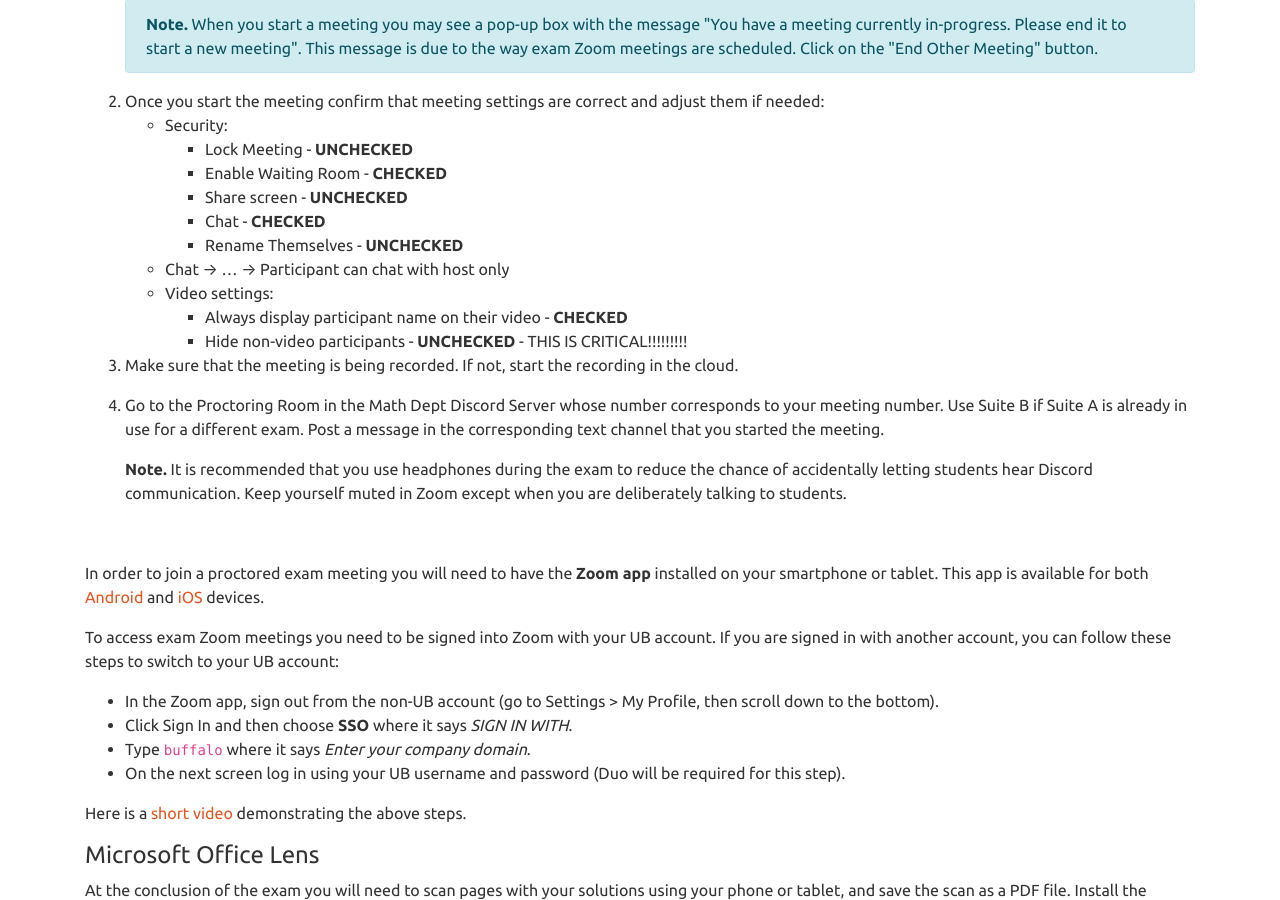
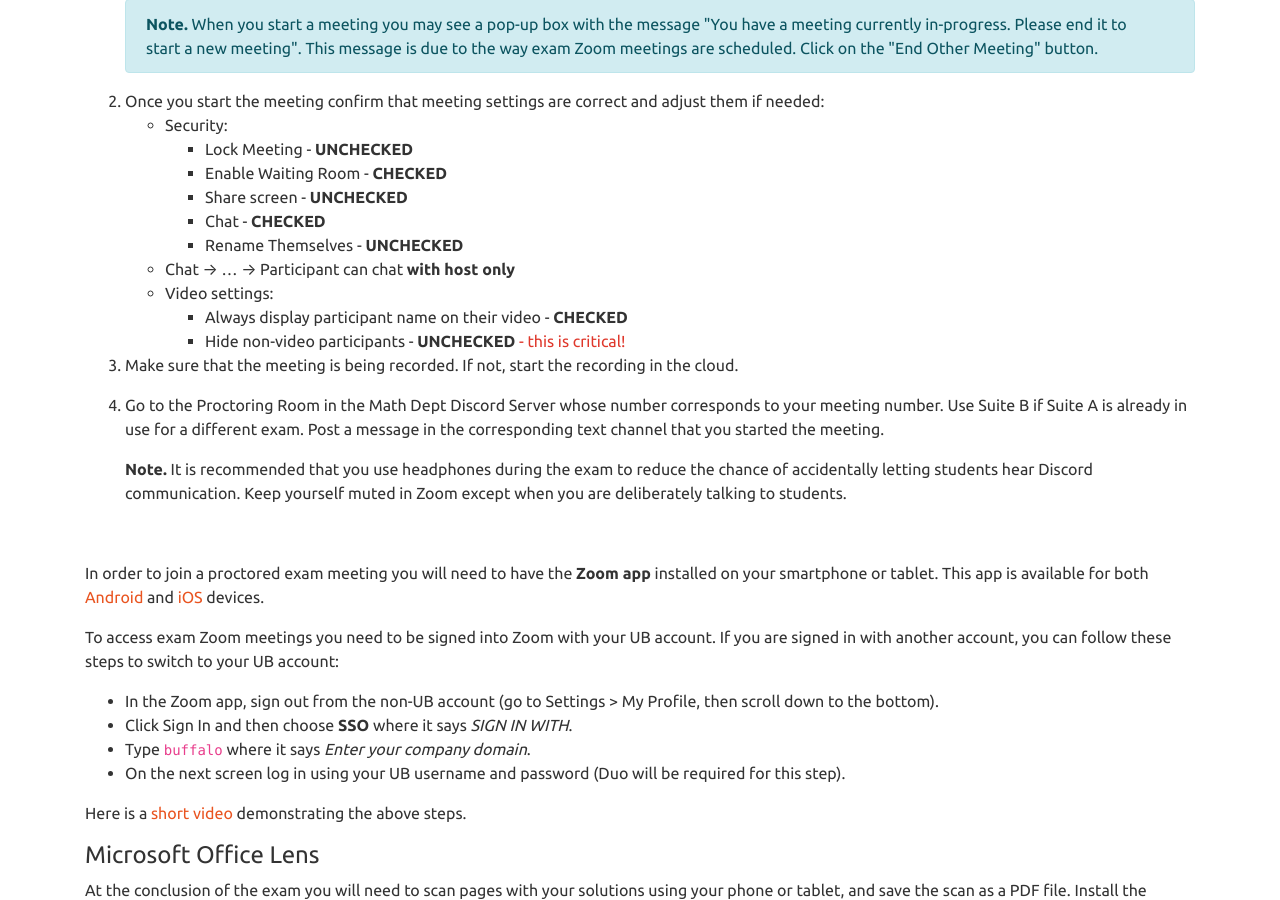
Before and after one commit to ub-math/exam_guides, a Jekyll site: the page built from docs/proctor.md, in a window 1280 px wide and 900 px high, scrolled down 2699 px. Built offline with Jekyll 4.4.1, drawn with Linux system fonts in a browser that asks for light colours.

Commit message:
Update proctor.md

```diff
--- a/docs/proctor.md
+++ b/docs/proctor.md
@@ -110,10 +110,10 @@ The image below shows the correct recording configuration.
      * Share screen - **UNCHECKED**
      * Chat - **CHECKED**
      * Rename Themselves - **UNCHECKED**
-   - Chat  → …  → Participant can chat with host only
+   - Chat  → …  → Participant can chat **with host only**
    - Video settings:
      * Always display participant name on their video - **CHECKED**
-     * Hide non-video participants  - **UNCHECKED**  - THIS IS CRITICAL!!!!!!!!!
+     * Hide non-video participants  - **UNCHECKED**  <span class="text-danger"> - this is critical!</span>
 
 3. Make sure that the meeting is being recorded. If not, start the recording in the cloud.
 
```
